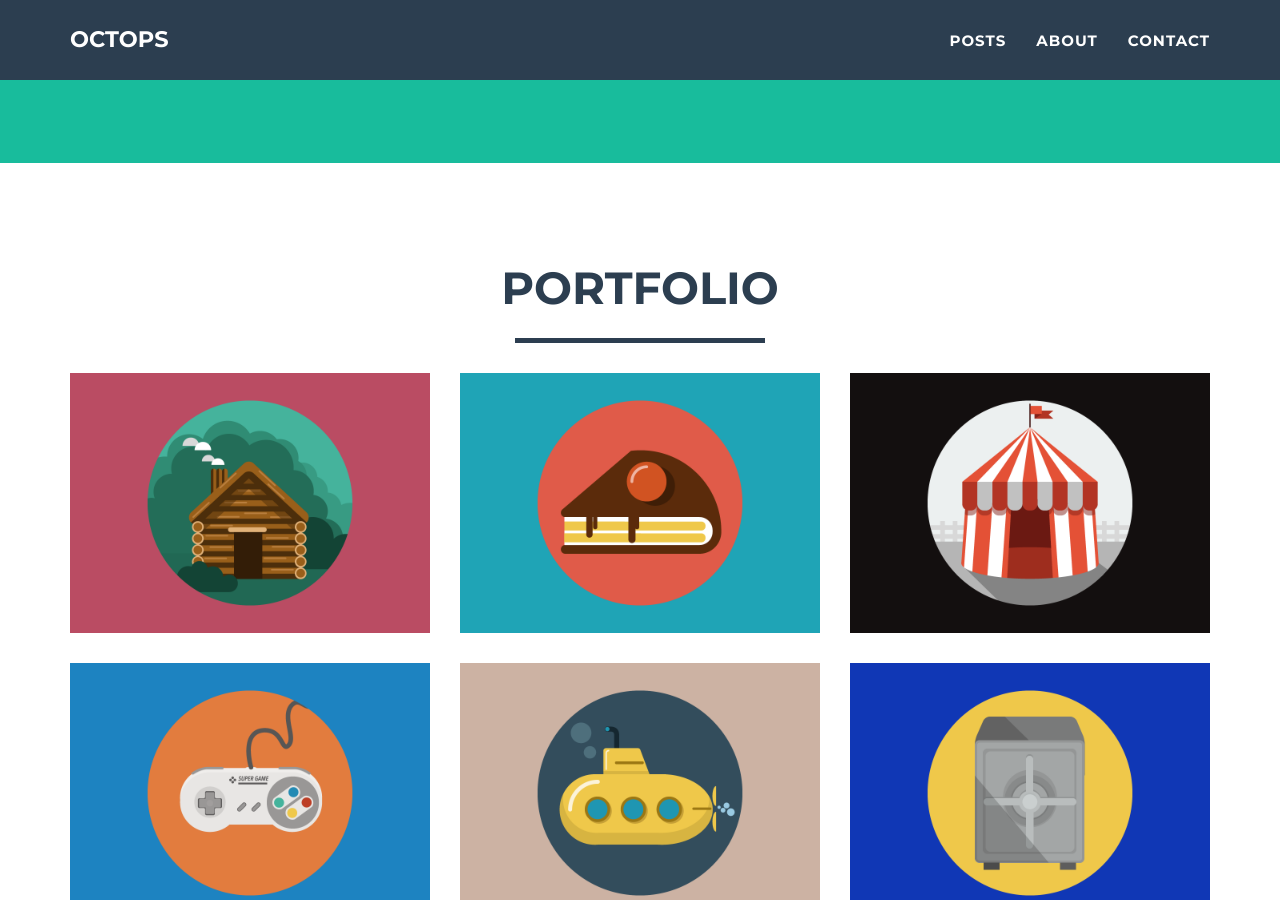
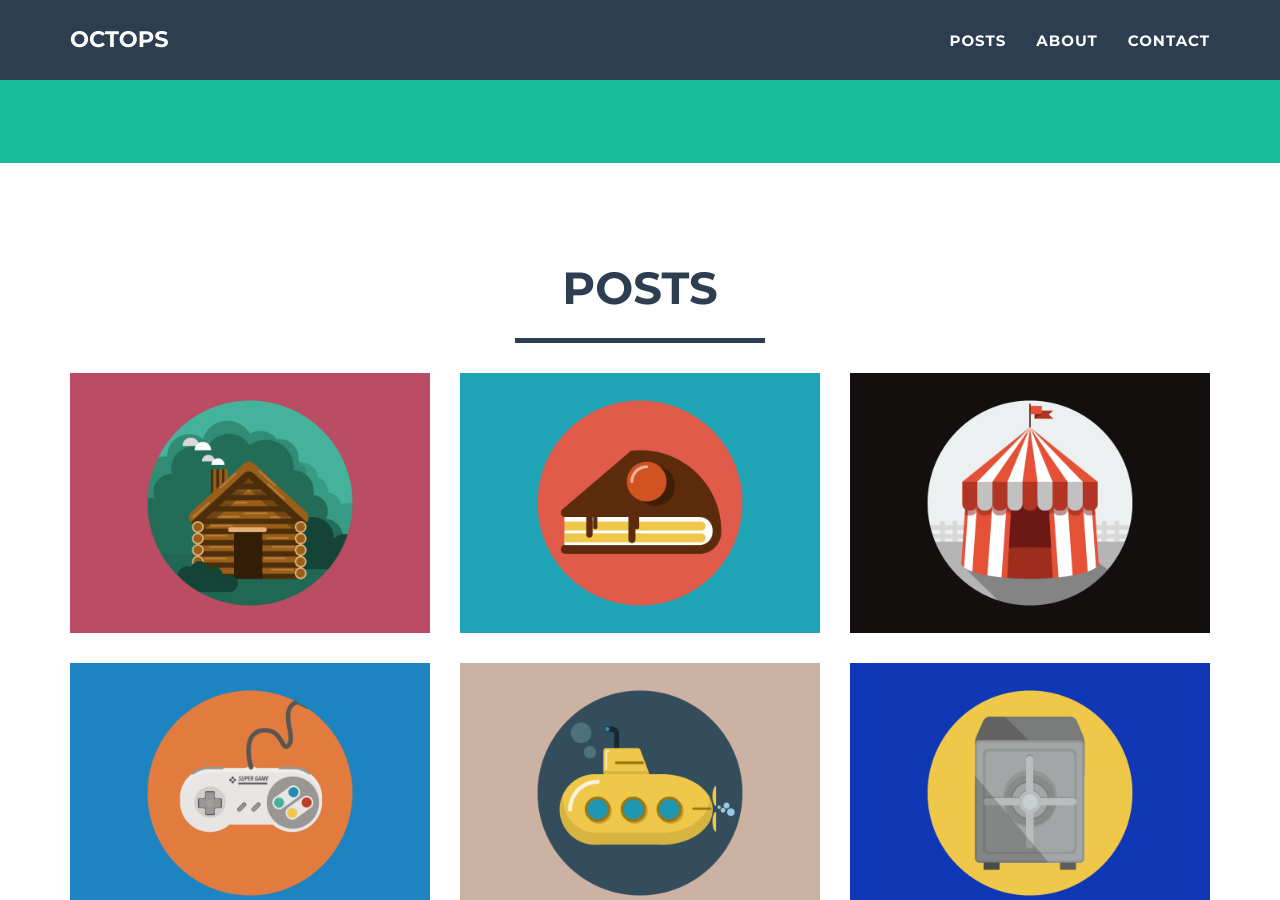
Before and after one commit to OctOps/octops.github.io, a Jekyll site: the page built from index.html, in a window 1280 px wide and 900 px high, scrolled down 776 px. Built offline with Jekyll 4.4.1, drawn with Linux system fonts in a browser that asks for light colours.

Commit message:
Portifolio -> posts

```diff
--- a/_includes/portfolio_grid.html
+++ b/_includes/portfolio_grid.html
@@ -4,7 +4,7 @@
         <div class="container">
             <div class="row">
                 <div class="col-lg-12 text-center">
-                    <h2>Portfolio</h2>
+                    <h2>Posts</h2>
                     <hr class="star-primary">
                 </div>
             </div>
```
